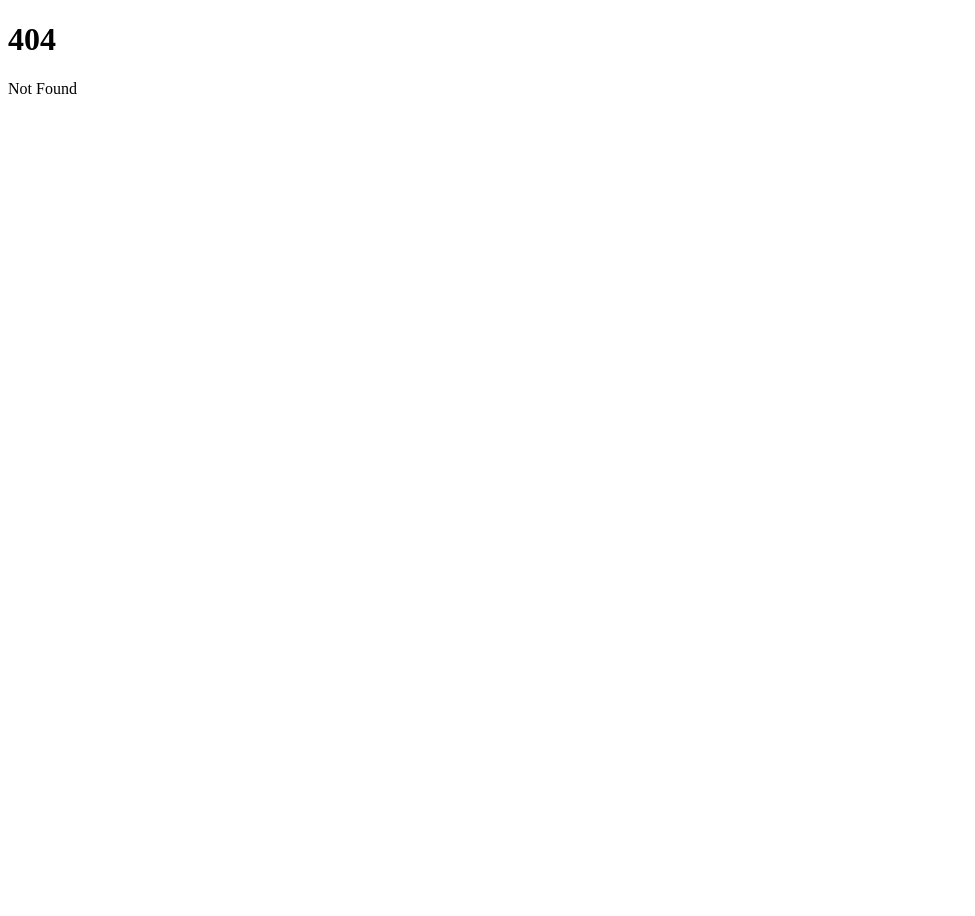
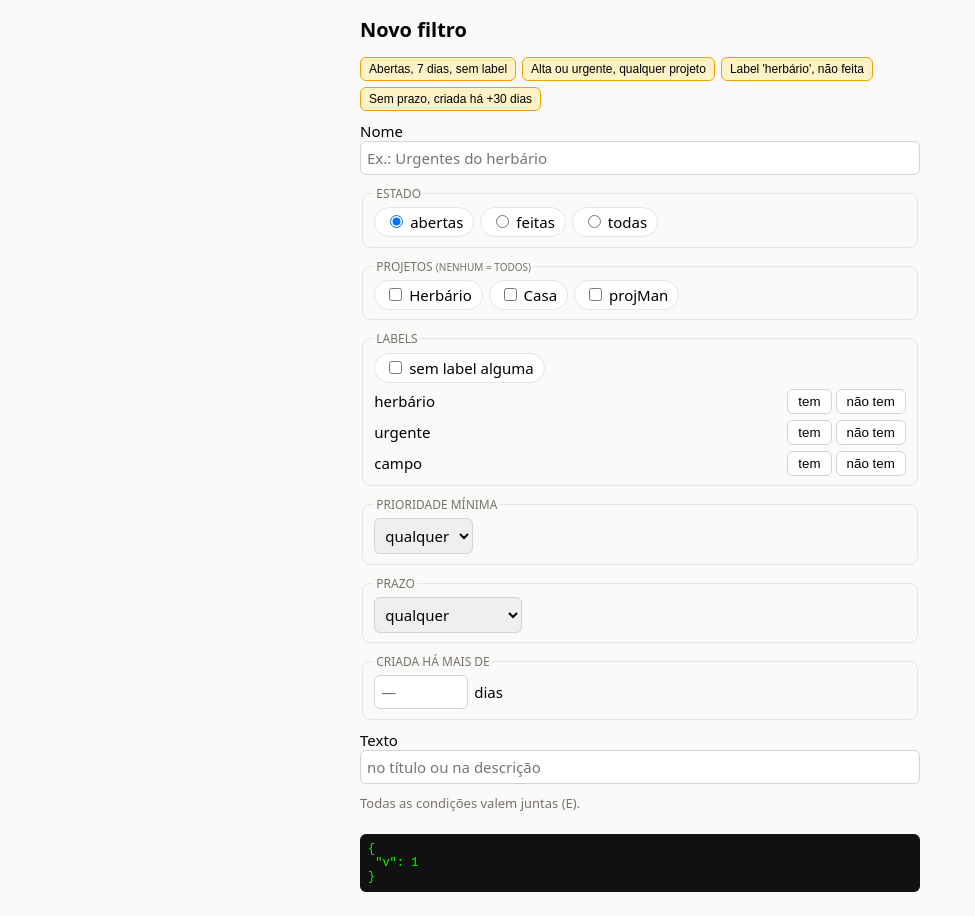
Before and after one commit to edalcin/projMan, a SvelteKit app: page /prototipo/filtro in a window 1280 px wide. Before the commit this address had no page. Shown: the whole page, without its empty margins (0-975 px from the left). Before the commit the page ends 800 px from the top, so only its background shows below. Built offline with nearby package versions, Linux system fonts and the light colour scheme.

Commit message:
prototipo(#15): construtor de filtro (descartável)

```diff
--- a/src/hooks.server.ts
+++ b/src/hooks.server.ts
@@ -13,7 +13,8 @@ if (!building) {
 }
 
 // Rotas que não exigem sessão. Tudo o mais exige. /ical/ se protege pelo token.
-const PUBLICAS = ['/login', '/share/', '/ical/', '/api/saude'];
+// PROTÓTIPO #15: /prototipo/ público só na branch prototipo/15-filtro.
+const PUBLICAS = ['/login', '/share/', '/ical/', '/api/saude', '/prototipo/'];
 
 // O CSP vem do kit.csp (vite.config.ts). HSTS fica no Cloudflare.
 // no-referrer: o hash do /share nunca vaza para um link externo.
--- /dev/null
+++ b/src/routes/prototipo/filtro/+page.svelte
@@ -0,0 +1,127 @@
+<script lang="ts">
+	// PROTÓTIPO #15 — descartável, só na branch prototipo/15-filtro.
+	// Construtor de filtro por campos (só AND). Mostra o JSON v1 ao vivo.
+	const projetos = [[1, 'Herbário'], [2, 'Casa'], [3, 'projMan']] as const;
+	const labels = [[1, 'herbário'], [2, 'urgente'], [3, 'campo']] as const;
+	const prioridades = ['qualquer', 'baixa+', 'média+', 'alta+', 'urgente+', 'agora'];
+
+	let estado = $state('abertas');
+	let projSel = $state<number[]>([]);
+	let labIn = $state<number[]>([]);
+	let labNotIn = $state<number[]>([]);
+	let semLabel = $state(false);
+	let prioridade = $state(0);
+	let prazo = $state('');
+	let dias = $state(7);
+	let criada = $state<number | null>(null);
+	let texto = $state('');
+
+	const json = $derived({
+		v: 1,
+		...(estado !== 'abertas' && { estado }),
+		...(projSel.length && { projetos: projSel }),
+		...((labIn.length || labNotIn.length || semLabel) && {
+			labels: {
+				...(labIn.length && { in: labIn }),
+				...(labNotIn.length && { notIn: labNotIn }),
+				...(semLabel && { nenhuma: true })
+			}
+		}),
+		...(prioridade && { prioridadeMin: prioridade }),
+		...(prazo && { prazo: prazo === 'proximos' ? { tipo: prazo, dias } : { tipo: prazo } }),
+		...(texto.trim() && { texto: texto.trim() }),
+		...(criada && { criadaHaMaisDe: criada })
+	});
+
+	const casos: [string, () => void][] = [
+		['Abertas, 7 dias, sem label', () => { prazo = 'proximos'; dias = 7; semLabel = true; }],
+		['Alta ou urgente, qualquer projeto', () => { prioridade = 3; }],
+		["Label 'herbário', não feita", () => { labIn = [1]; }],
+		['Sem prazo, criada há +30 dias', () => { prazo = 'sem'; criada = 30; }]
+	];
+	function limpar() {
+		estado = 'abertas'; projSel = []; labIn = []; labNotIn = []; semLabel = false;
+		prioridade = 0; prazo = ''; dias = 7; criada = null; texto = '';
+	}
+	const alternar = (lista: number[], id: number) =>
+		lista.includes(id) ? lista.filter((x) => x !== id) : [...lista, id];
+</script>
+
+<main>
+	<h1>Novo filtro</h1>
+	<div class="casos">
+		{#each casos as caso (caso[0])}<button onclick={() => { limpar(); caso[1](); }}>{caso[0]}</button>{/each}
+	</div>
+
+	<label>Nome <input placeholder="Ex.: Urgentes do herbário" /></label>
+
+	<fieldset>
+		<legend>Estado</legend>
+		{#each ['abertas', 'feitas', 'todas'] as e (e)}
+			<label class="chip"><input type="radio" bind:group={estado} value={e} /> {e}</label>
+		{/each}
+	</fieldset>
+
+	<fieldset>
+		<legend>Projetos <small>(nenhum = todos)</small></legend>
+		{#each projetos as [id, nome] (id)}
+			<label class="chip"><input type="checkbox" checked={projSel.includes(id)} onchange={() => (projSel = alternar(projSel, id))} /> {nome}</label>
+		{/each}
+	</fieldset>
+
+	<fieldset>
+		<legend>Labels</legend>
+		<label class="chip"><input type="checkbox" bind:checked={semLabel} disabled={labIn.length > 0} /> sem label alguma</label>
+		{#each labels as [id, nome] (id)}
+			<div class="tri">
+				<span>{nome}</span>
+				<button class:on={labIn.includes(id)} disabled={semLabel} onclick={() => { labIn = alternar(labIn, id); labNotIn = labNotIn.filter((x) => x !== id); }}>tem</button>
+				<button class:on={labNotIn.includes(id)} onclick={() => { labNotIn = alternar(labNotIn, id); labIn = labIn.filter((x) => x !== id); }}>não tem</button>
+			</div>
+		{/each}
+	</fieldset>
+
+	<fieldset>
+		<legend>Prioridade mínima</legend>
+		<select bind:value={prioridade}>{#each prioridades as p, i (i)}<option value={i}>{p}</option>{/each}</select>
+	</fieldset>
+
+	<fieldset>
+		<legend>Prazo</legend>
+		<select bind:value={prazo}>
+			<option value="">qualquer</option><option value="atrasadas">atrasadas</option><option value="hoje">hoje</option>
+			<option value="proximos">próximos N dias</option><option value="sem">sem prazo</option>
+		</select>
+		{#if prazo === 'proximos'}<input type="number" min="1" max="366" bind:value={dias} /> dias{/if}
+	</fieldset>
+
+	<fieldset>
+		<legend>Criada há mais de</legend>
+		<input type="number" min="1" max="3650" placeholder="—" bind:value={criada} /> dias
+	</fieldset>
+
+	<label>Texto <input bind:value={texto} placeholder="no título ou na descrição" /></label>
+
+	<p class="nota">Todas as condições valem juntas (E).</p>
+	<pre>{JSON.stringify(json, null, 1)}</pre>
+</main>
+
+<style>
+	:global(body) { margin: 0; font: 15px system-ui, sans-serif; background: #fafaf9; }
+	main { max-width: 560px; margin: 0 auto; padding: 12px; display: flex; flex-direction: column; gap: 10px; }
+	h1 { font-size: 20px; margin: 4px 0; }
+	.casos { display: flex; flex-wrap: wrap; gap: 6px; }
+	.casos button { font-size: 12px; background: #fef3c7; border: 1px solid #f59e0b; border-radius: 6px; padding: 4px 8px; }
+	fieldset { border: 1px solid #e7e5e4; border-radius: 8px; display: flex; flex-wrap: wrap; gap: 6px; align-items: center; }
+	legend { font-size: 12px; color: #78716c; text-transform: uppercase; }
+	.chip { border: 1px solid #e7e5e4; border-radius: 999px; padding: 4px 10px; background: #fff; }
+	.tri { display: flex; gap: 4px; align-items: center; width: 100%; }
+	.tri span { flex: 1; }
+	.tri button { border: 1px solid #d6d3d1; background: #fff; border-radius: 6px; padding: 4px 10px; }
+	.tri button.on { background: #2563eb; color: #fff; border-color: #2563eb; }
+	input, select { padding: 6px; border: 1px solid #d6d3d1; border-radius: 6px; font: inherit; }
+	input[type='number'] { width: 80px; }
+	label > input:not([type]) { width: 100%; box-sizing: border-box; }
+	.nota { color: #78716c; font-size: 13px; margin: 0; }
+	pre { background: #111; color: #0f0; padding: 8px; border-radius: 6px; font-size: 12px; white-space: pre-wrap; }
+</style>
```
